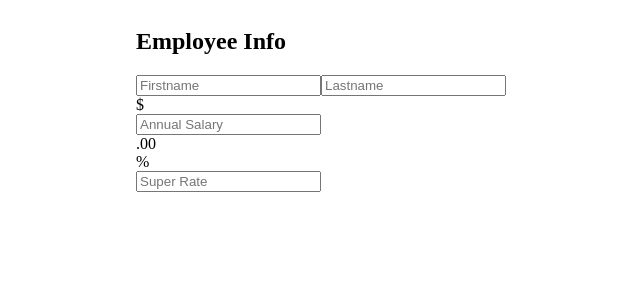
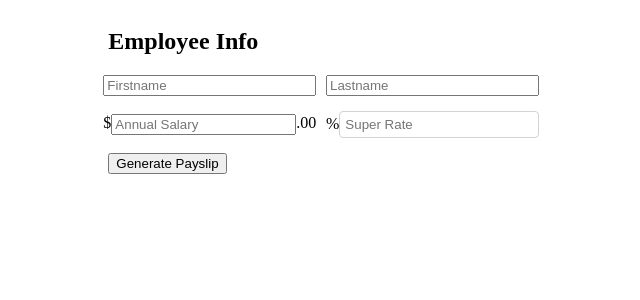
Before and after one commit to amtrav42/myob, a React app: page / in a window 1280 px wide. Shown: the top 300 px of the page, without its empty margins (319-959 px from the left). Built offline with nearby package versions, Linux system fonts and the light colour scheme; a web font is replaced by a local one.

Commit message:
added beginning styling

```diff
--- a/src/components/Main/index.jsx
+++ b/src/components/Main/index.jsx
@@ -22,11 +22,12 @@ class Main extends Component {
                   </div>
                   <div className="superRateBox">
                     <div className="percentSign">%</div>
-                    <input type="text" name="superRate" placeholder="Super Rate"/>
+                    <input type="text" className="superRate_input" name="superRate" placeholder="Super Rate"/>
                   </div>
                 </div>
               </div>
             </form>
+            <button>Generate Payslip</button>
           </div>
         </div>
       </main>
--- a/src/components/Main/styles.scss
+++ b/src/components/Main/styles.scss
@@ -2,3 +2,32 @@
   display: flex;
   justify-content: center;
 }
+.paymentBoxes{
+  display: grid;
+  grid-template-columns: 50% 50%;
+  grid-gap: 10px;
+  margin: 15px 0px;
+  justify-content: center;
+  align-items: center;
+}
+.annualSalaryBox{
+  display: flex;
+}
+.superRateBox{
+  display: flex;
+  justify-content: center;
+  align-items: center;
+}
+.nameBoxes{
+  display: grid;
+  grid-template-columns: 50% 50%;
+  grid-gap: 10px;
+  justify-content: center;
+  align-items: center;
+}
+.superRate_input{
+  width: 100%;
+  border-radius: 4px;
+  border: 1px solid lightgrey;
+  padding: 5px;
+}
```
